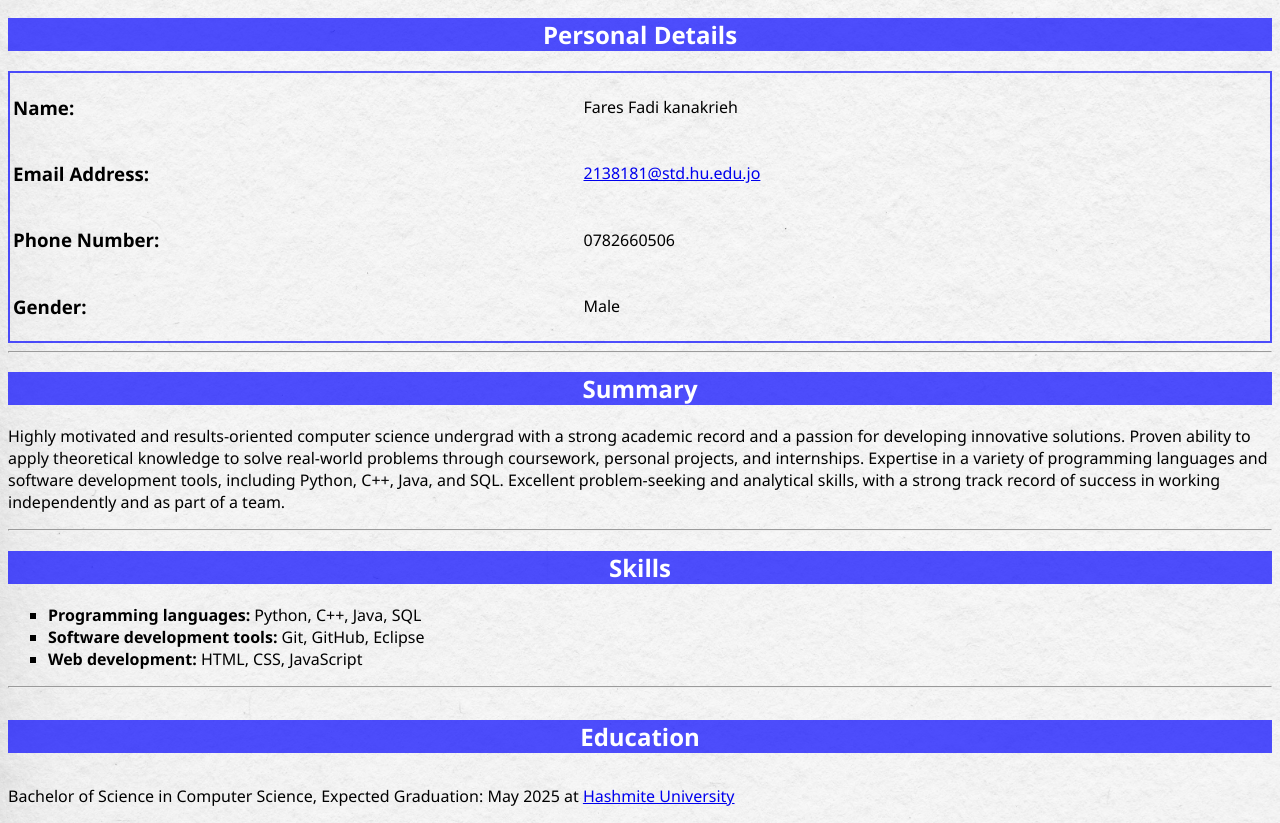
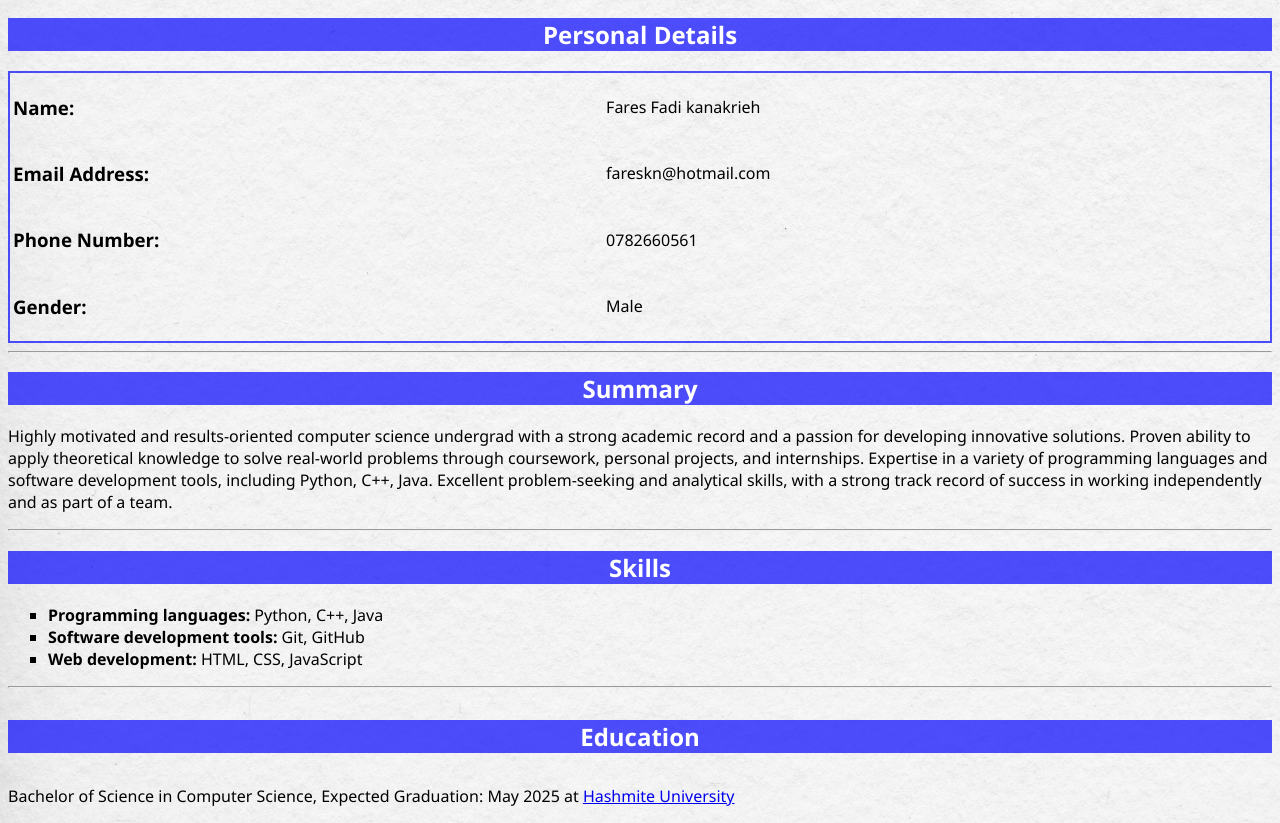
Before and after one commit to Fares-kn/CV-project, a plain HTML site: page index.html in a window 1280 px wide. Shown: the part 230-1053 px from the top of the page. Drawn offline with Linux system fonts and the light colour scheme.

Commit message:
Update index.html

```diff
--- a/index.html
+++ b/index.html
@@ -33,6 +33,7 @@
             word-spacing: 5px;
             width: fit-content;
             padding: 20px;
+           width:100%
         }
 
         .h td {
@@ -77,7 +78,7 @@
                     <h3>Email Address:</h3>
                 </td>
                 <td>
-                    <p><a href="#">2138181@std.hu.edu.jo</a></p>
+                    <p>fareskn@hotmail.com</p>
                 </td>
             </tr>
             <tr>
@@ -85,7 +86,7 @@
                     <h3>Phone Number:</h3>
                 </td>
                 <td>
-                    <p>0782660506</p>
+                    <p>0782660561</p>
                 </td>
             </tr>
             <tr>
@@ -104,7 +105,7 @@
         <p>Highly motivated and results-oriented computer science undergrad with a strong academic record and a passion
             for developing innovative solutions. Proven ability to apply theoretical knowledge to solve real-world
             problems through coursework, personal projects, and internships. Expertise in a variety of programming
-            languages and software development tools, including Python, C++, Java, and SQL. Excellent problem-seeking
+            languages and software development tools, including Python, C++, Java. Excellent problem-seeking
             and analytical skills, with a strong track record of success in working independently and as part of a team.
         </p>
     </section>
@@ -112,8 +113,8 @@
     <section class="Skills">
         <h2>Skills</h2>
         <ul>
-            <li><b>Programming languages:</b> Python, C++, Java, SQL</li>
-            <li><b>Software development tools:</b> Git, GitHub, Eclipse</li>
+            <li><b>Programming languages:</b> Python, C++, Java</li>
+            <li><b>Software development tools:</b> Git, GitHub</li>
             <li><b>Web development:</b> HTML, CSS, JavaScript</li>
         </ul>
     </section>
```
